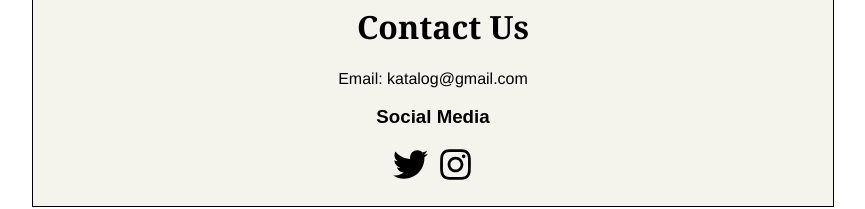
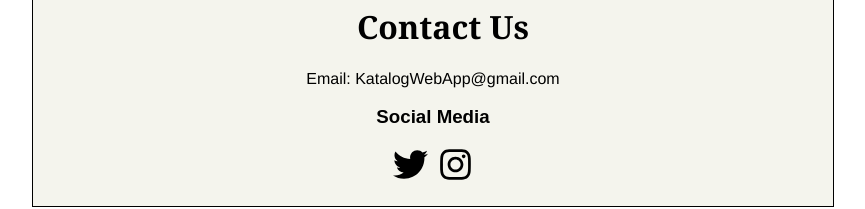
Before and after one commit to agile-dev-assignments/project-setup-team-chigan-systematic-katalog, a React (Create React App) app in the folder front-end/: page /about in a window 1280 px wide. Shown: the part 277-486 px from the top of the page, without its empty margins (207-1072 px from the left). Built offline with nearby package versions, Linux system fonts and the light colour scheme.

Commit message:
updated email and social media

```diff
--- a/front-end/src/About.js
+++ b/front-end/src/About.js
@@ -2,7 +2,7 @@ import React from 'react';
 import './About.css';
 import { FaTwitter, FaInstagram } from 'react-icons/fa';
 
-const About = (props) => {
+const About = () => {
 
   return (
     <div className="About">
@@ -15,13 +15,13 @@ const About = (props) => {
           selling or trading that photocard. Katalog will also provide valuable data
           (such as average market price) to buyers and sellers alike.</p>
         <h1>Contact Us</h1>
-        <p>Email: katalog@gmail.com</p>
+        <p>Email: KatalogWebApp@gmail.com</p>
         <h3>Social Media</h3>
         <div className="icons">
-          <a href="https://www.twitter.com/" className="twitterIcon">
+          <a href="https://www.twitter.com/katalogwebapp/" className="twitterIcon">
             <FaTwitter size="35px"/>
           </a>
-          <a href="https://www.instagram.com/" className="instagramIcon">
+          <a href="https://www.instagram.com/katalogwebapp/" className="instagramIcon">
             <FaInstagram size="35px"/>
           </a>
         </div>
```
